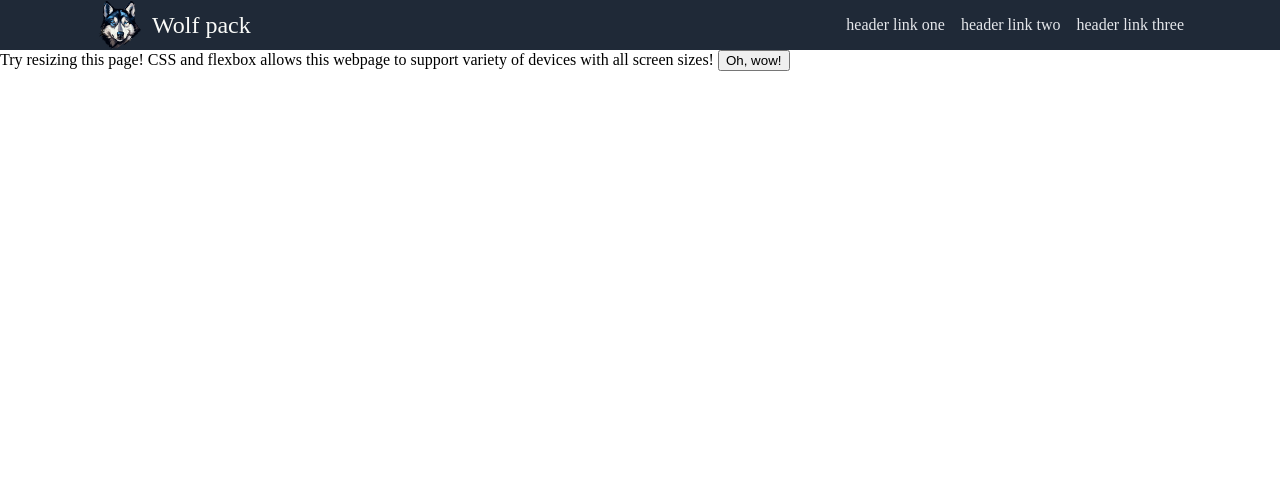
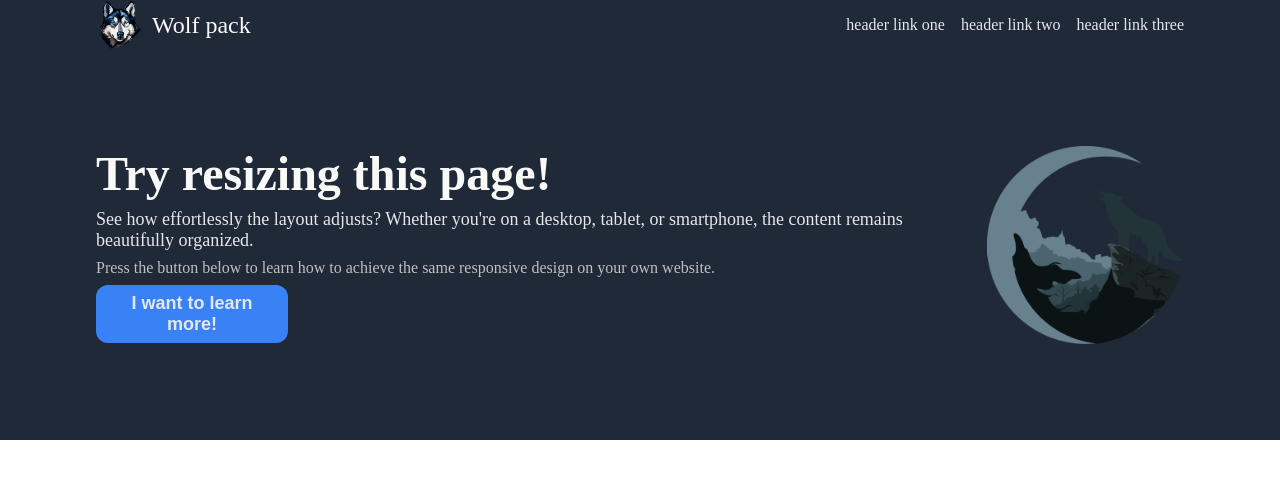
Before and after one commit to Vigleev/TOPLanding, a plain HTML site: page index.html in a window 1280 px wide. Drawn offline with Linux system fonts and the light colour scheme.

Commit message:
hero page finished

```diff
--- a/index.html
+++ b/index.html
@@ -26,11 +26,12 @@
     </div>
 
     <div class="hero">
-        <img>
+        <img src="hero-image.png">
         <div class="content">
             <a class="main">Try resizing this page!</a>
-            <a class="secondary">CSS and flexbox allows this webpage to support variety of devices with all screen sizes!</a>
-            <button>Oh, wow!</button>
+            <a class="secondary">See how effortlessly the layout adjusts? Whether you're on a desktop, tablet, or smartphone, the content remains beautifully organized.</a>
+            <a class="secondary-call">Press the button below to learn how to achieve the same responsive design on your own website.</a>
+            <button>I want to learn more!</button>
         </div>
     </div>
 
--- a/style.css
+++ b/style.css
@@ -35,4 +35,42 @@ body{
 
 .hero{
     display:flex;
+    padding:96px;
+    gap:24px;
+    background-color: #1f2937;
 }
+.hero img{
+    order:1;
+    height:198px;
+}
+.hero .content{
+    display:flex;
+    flex-direction: column;
+    gap:8px;
+}
+.hero .content .main{
+    color:#F9FAF8;
+    font-size: 48px;
+    font-weight: bolder;
+}
+.hero .content .secondary{
+    color:#E5E7EB;
+    font-size: 18px;
+}
+.hero .content .secondary-call{
+    color:silver;
+}
+
+.hero .content button{
+    width: 192px;
+
+    background-color: #3882F6;
+    border:none;
+    border-radius: 12px;
+
+    padding:8px;
+    color:#E5E7EB;
+
+    font-size: large;
+    font-weight: bolder;
+}
```
Also changed, not shown: hero-image.png (added).
